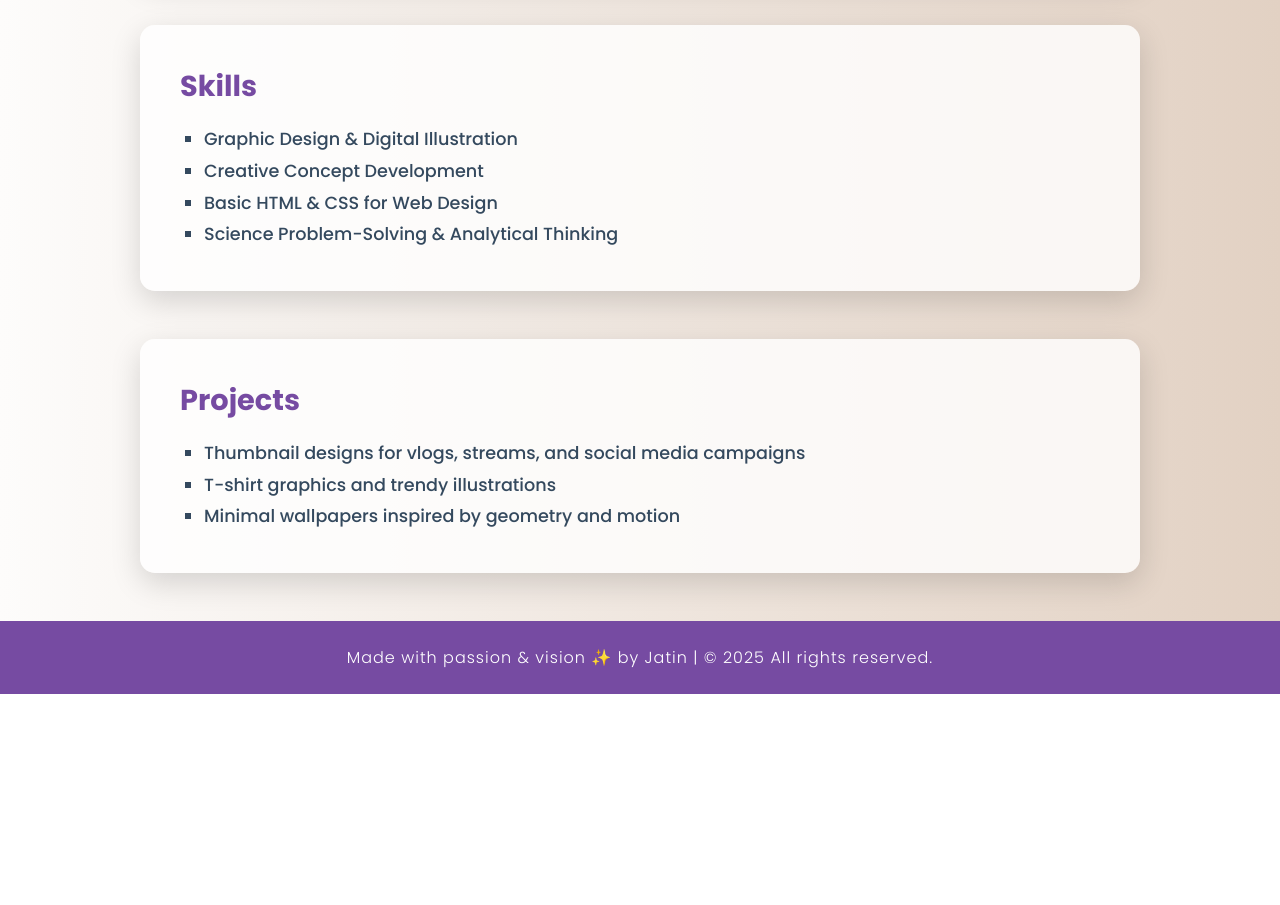
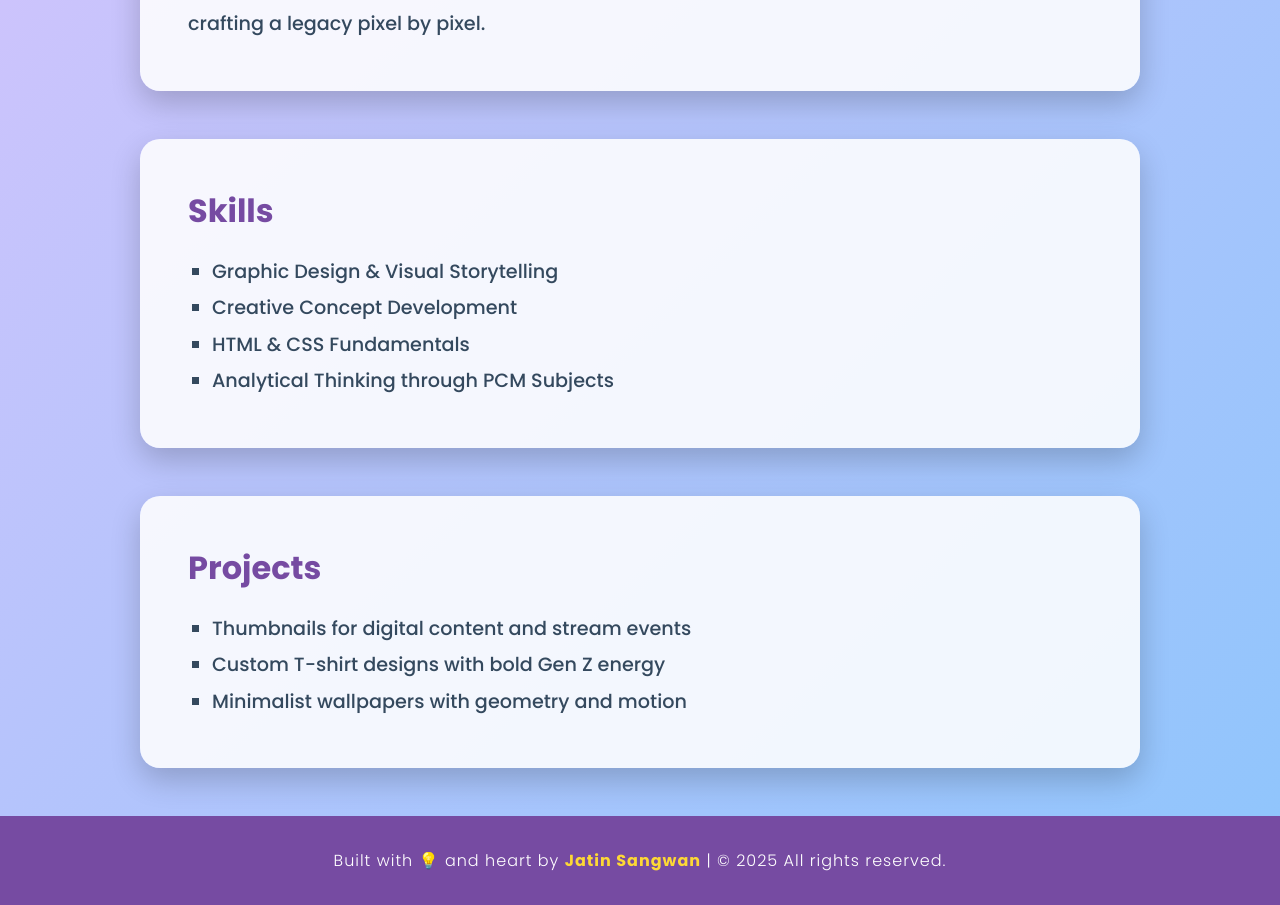
Before and after one commit to JatinSangwan01/portfolio, a plain HTML site: page index.html in a window 1280 px wide. Shown: the part 691-1596 px from the top of the page. Before the commit the page ends 1385 px from the top, so only its background shows below. Drawn offline with Linux system fonts and the light colour scheme.

Commit message:
Update index.html

```diff
--- a/index.html
+++ b/index.html
@@ -4,7 +4,7 @@
 <head>
   <meta charset="UTF-8" />
   <meta name="viewport" content="width=device-width, initial-scale=1.0" />
-  <title>Jatin's Portfolio</title>
+  <title>Jatin Sangwan's Portfolio</title>
   <link href="https://fonts.googleapis.com/css2?family=Orbitron:wght@500&family=Poppins:wght@300;500;700&display=swap" rel="stylesheet">
   <style>
     * {
@@ -15,9 +15,10 @@
 
     body {
       font-family: 'Poppins', sans-serif;
-      background: linear-gradient(to right, #fdfcfb, #e2d1c3);
+      background: linear-gradient(135deg, #e0c3fc, #8ec5fc);
       color: #2c3e50;
       overflow-x: hidden;
+      scroll-behavior: smooth;
     }
 
     header {
@@ -26,44 +27,46 @@
       padding: 4rem 2rem;
       text-align: center;
       clip-path: polygon(0 0, 100% 0, 100% 85%, 0% 100%);
+      box-shadow: 0 8px 20px rgba(0, 0, 0, 0.2);
     }
 
     header h1 {
       font-family: 'Orbitron', sans-serif;
-      font-size: 3rem;
-      letter-spacing: 2px;
+      font-size: 3.5rem;
+      letter-spacing: 2.5px;
       text-transform: uppercase;
     }
 
     header h2 {
       font-weight: 300;
-      font-size: 1.3rem;
+      font-size: 1.5rem;
       margin-top: 0.5rem;
+      font-style: italic;
     }
 
     .section {
       max-width: 1000px;
       margin: 3rem auto;
-      background: #ffffffcc;
-      border-radius: 15px;
-      padding: 2.5rem;
-      box-shadow: 0 10px 30px rgba(0, 0, 0, 0.15);
+      background: #ffffffdd;
+      border-radius: 20px;
+      padding: 3rem;
+      box-shadow: 0 12px 30px rgba(0, 0, 0, 0.2);
       transition: transform 0.3s ease-in-out;
     }
 
     .section:hover {
-      transform: translateY(-5px);
+      transform: translateY(-8px);
     }
 
     .section h3 {
-      font-size: 1.8rem;
-      margin-bottom: 1rem;
+      font-size: 2rem;
+      margin-bottom: 1.2rem;
       color: #764ba2;
     }
 
     .section p, .section ul {
-      font-size: 1.1rem;
-      line-height: 1.8;
+      font-size: 1.2rem;
+      line-height: 1.9;
       color: #34495e;
     }
 
@@ -76,54 +79,55 @@
       background-color: #764ba2;
       color: #fff;
       text-align: center;
-      padding: 1.5rem;
+      padding: 2rem;
       font-weight: 300;
+      font-size: 1rem;
       letter-spacing: 1px;
     }
 
-    .sparkle {
-      color: #f39c12;
-      font-size: 1.2rem;
+    footer p span {
+      color: #fdd835;
+      font-weight: bold;
     }
   </style>
 </head>
 
 <body>
   <header>
-    <h1>Jatin's Portfolio</h1>
-    <h2>PCM Student ✦ Visual Designer ✦ Visionary in Progress</h2>
+    <h1>Jatin Sangwan's Portfolio</h1>
+    <h2>PCM Student ✦ Visual Storyteller ✦ Bold Dreamer</h2>
   </header>
 
   <section class="section">
     <h3>About Me</h3>
     <p>
-      🌟 I'm a curious mind navigating through the scientific wonders of Physics, Chemistry, and Mathematics in Class 11 — and loving every bit of it. <br><br>
-      🎨 Outside the classroom, I embrace my creative side — designing thumbnails, wallpapers, T-shirts, and other digital art. I believe in blending logic with artistry to tell stories that resonate visually. <br><br>
-      🚀 I’m all about evolving — learning new tools, exploring fresh perspectives, and building a portfolio that reflects my growth and individuality.
+      🌟 I'm Jatin Sangwan — a curious explorer of the universe through Physics, Chemistry, and Mathematics. As a Class 11 PCM student, I’m diving deep into the logic of the cosmos — and vibing with it fully. <br><br>
+      🎨 My creative spark fuels my passion for digital design — from crafting vibrant thumbnails to dynamic T-shirts and visual masterpieces that speak without words. <br><br>
+      🚀 Forever evolving, I merge the analytical with the artistic — bringing ideas to life and crafting a legacy pixel by pixel.
     </p>
   </section>
 
   <section class="section">
     <h3>Skills</h3>
     <ul>
-      <li>Graphic Design & Digital Illustration</li>
+      <li>Graphic Design & Visual Storytelling</li>
       <li>Creative Concept Development</li>
-      <li>Basic HTML & CSS for Web Design</li>
-      <li>Science Problem-Solving & Analytical Thinking</li>
+      <li>HTML & CSS Fundamentals</li>
+      <li>Analytical Thinking through PCM Subjects</li>
     </ul>
   </section>
 
   <section class="section">
     <h3>Projects</h3>
     <ul>
-      <li>Thumbnail designs for vlogs, streams, and social media campaigns</li>
-      <li>T-shirt graphics and trendy illustrations</li>
-      <li>Minimal wallpapers inspired by geometry and motion</li>
+      <li>Thumbnails for digital content and stream events</li>
+      <li>Custom T-shirt designs with bold Gen Z energy</li>
+      <li>Minimalist wallpapers with geometry and motion</li>
     </ul>
   </section>
 
   <footer>
-    <p>Made with passion & vision ✨ by Jatin | &copy; 2025 All rights reserved.</p>
+    <p>Built with 💡 and heart by <span>Jatin Sangwan</span> | &copy; 2025 All rights reserved.</p>
   </footer>
 </body>
 
```
